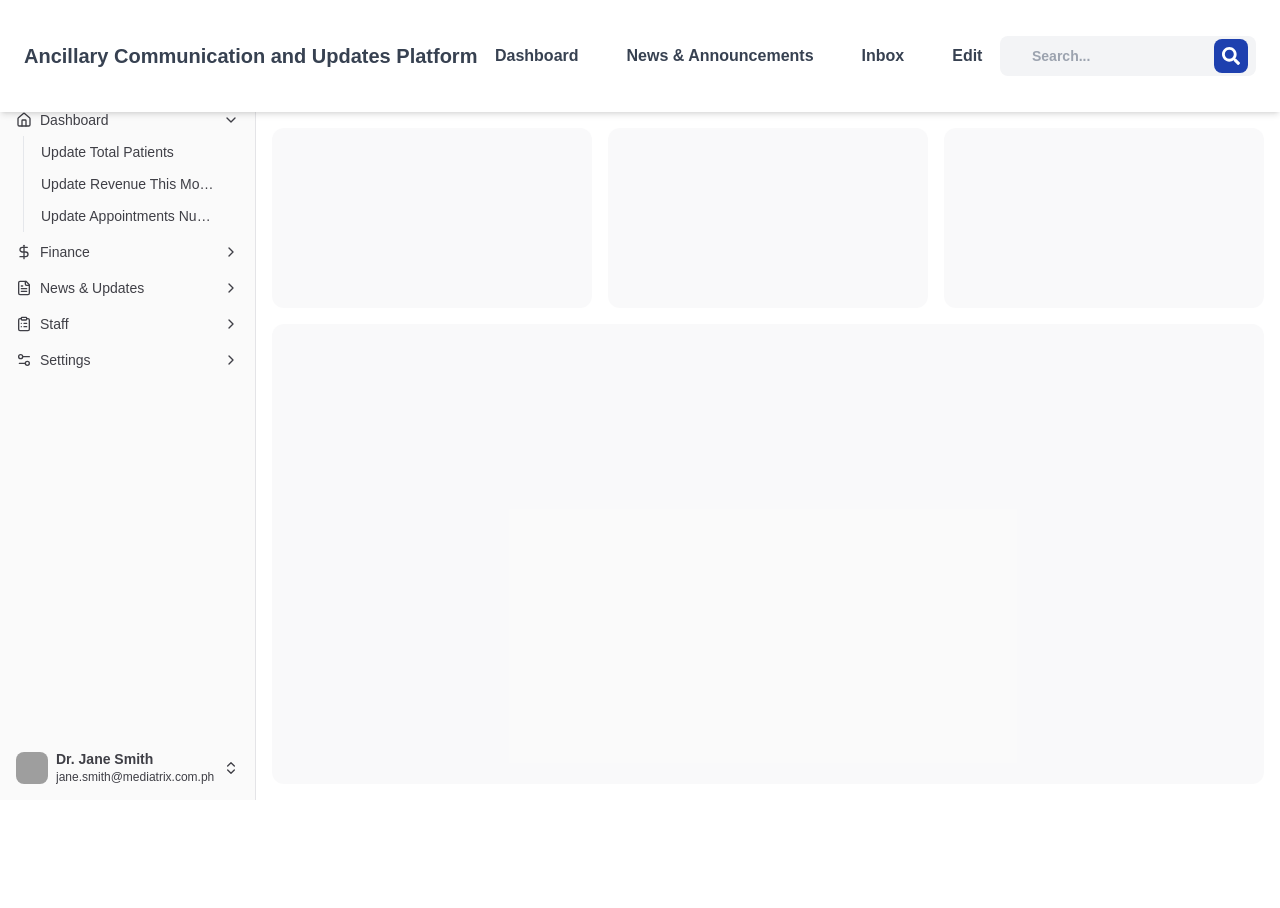
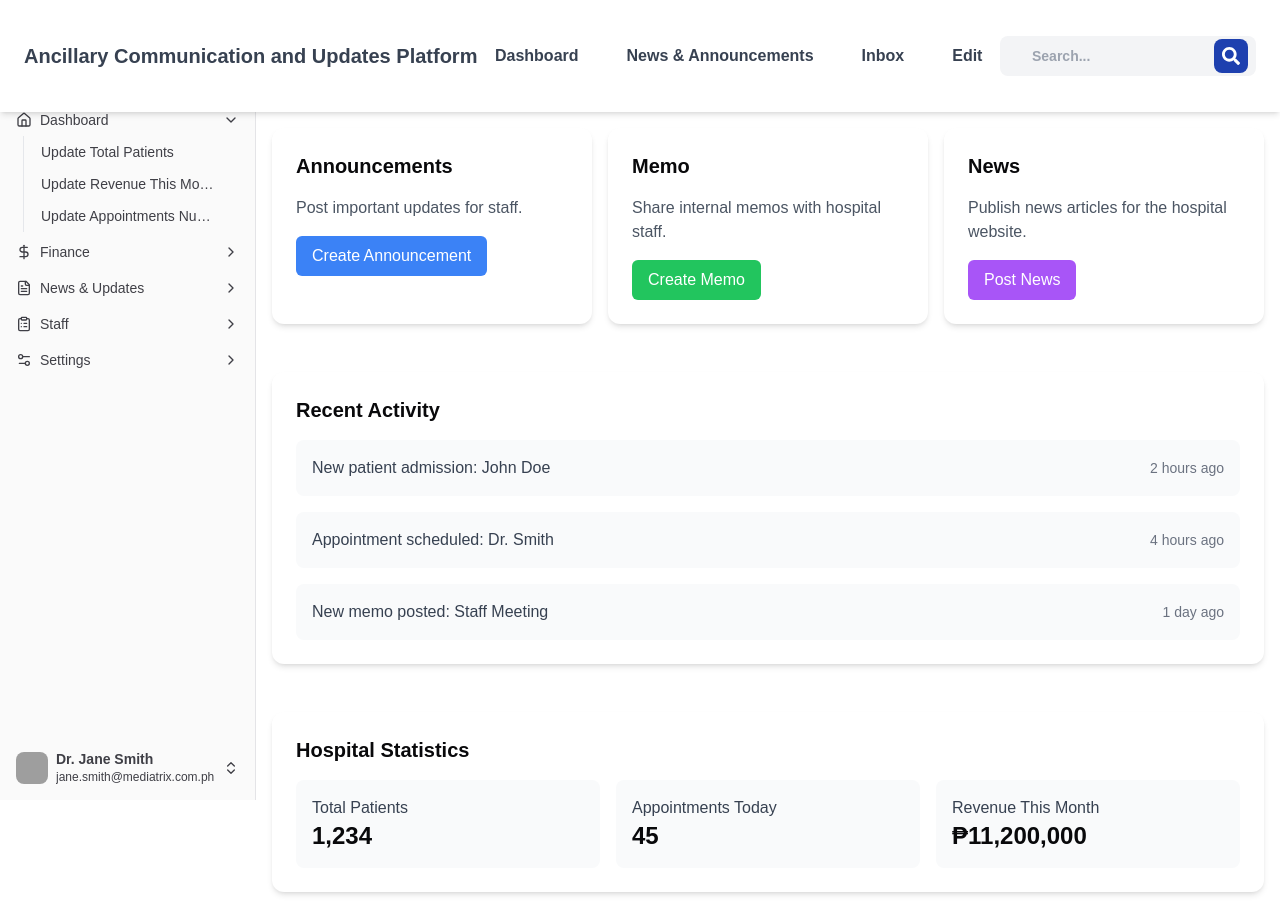
Before and after one commit to Coconhat/mediatrix-ancillary, a Next.js app: page /edit in a window 1280 px wide. Before the commit the page ends 800 px from the top, so only its background shows below. Built offline with nearby package versions, Linux system fonts and the light colour scheme; grey boxes are pictures that could not be loaded.

Commit message:
feat: enhance edit page with activities section

```diff
--- a/src/app/edit/page.js
+++ b/src/app/edit/page.js
@@ -19,8 +19,8 @@ export default function Page() {
     <SidebarProvider>
       <AppSidebar />
       <SidebarInset>
-
-        <header className="flex h-16 shrink-0 items-center gap-2 transition-[width,height] ease-linear group-has-[[data-collapsible=icon]]/sidebar-wrapper:h-12">
+        {/* Sticky Header */}
+        <header className="sticky top-0 z-10 flex h-16 shrink-0 items-center gap-2 bg-white shadow-sm transition-[width,height] ease-linear group-has-[[data-collapsible=icon]]/sidebar-wrapper:h-12">
           <div className="flex items-center gap-2 px-4">
             <SidebarTrigger className="-ml-1" />
             <Separator orientation="vertical" className="mr-2 h-4" />
@@ -28,28 +28,95 @@ export default function Page() {
               <BreadcrumbList>
                 <BreadcrumbItem className="hidden md:block">
                   <BreadcrumbLink href="#">
-                    Building Your Application
+                    Hospital Management System
                   </BreadcrumbLink>
                 </BreadcrumbItem>
                 <BreadcrumbSeparator className="hidden md:block" />
                 <BreadcrumbItem>
-                  <BreadcrumbPage>Data Fetching</BreadcrumbPage>
+                  <BreadcrumbPage>Admin Dashboard</BreadcrumbPage>
                 </BreadcrumbItem>
               </BreadcrumbList>
             </Breadcrumb>
           </div>
         </header>
 
+        {/* Main Content */}
+        <div className="flex flex-1 flex-col gap-4 p-4 pt-0 mt-16">
+          {/* Grid of Cards */}
+          <div className="grid auto-rows-min gap-4 md:grid-cols-2 lg:grid-cols-3">
+            {/* Announcements Card */}
+            <div className="rounded-xl bg-white p-6 shadow-md hover:shadow-lg transition-shadow">
+              <h3 className="text-xl font-semibold mb-4">Announcements</h3>
+              <p className="text-gray-600">
+                Post important updates for staff.
+              </p>
+              <button className="mt-4 bg-blue-500 text-white px-4 py-2 rounded-md hover:bg-blue-600 transition-colors">
+                Create Announcement
+              </button>
+            </div>
 
-        <div className="flex flex-1 flex-col gap-4 p-4 pt-0 mt-16">
-          {" "}
+            {/* Memo Card */}
+            <div className="rounded-xl bg-white p-6 shadow-md hover:shadow-lg transition-shadow">
+              <h3 className="text-xl font-semibold mb-4">Memo</h3>
+              <p className="text-gray-600">
+                Share internal memos with hospital staff.
+              </p>
+              <button className="mt-4 bg-green-500 text-white px-4 py-2 rounded-md hover:bg-green-600 transition-colors">
+                Create Memo
+              </button>
+            </div>
 
-          <div className="grid auto-rows-min gap-4 md:grid-cols-3">
-            <div className="aspect-video rounded-xl bg-muted/50" />
-            <div className="aspect-video rounded-xl bg-muted/50" />
-            <div className="aspect-video rounded-xl bg-muted/50" />
+            {/* News Card */}
+            <div className="rounded-xl bg-white p-6 shadow-md hover:shadow-lg transition-shadow">
+              <h3 className="text-xl font-semibold mb-4">News</h3>
+              <p className="text-gray-600">
+                Publish news articles for the hospital website.
+              </p>
+              <button className="mt-4 bg-purple-500 text-white px-4 py-2 rounded-md hover:bg-purple-600 transition-colors">
+                Post News
+              </button>
+            </div>
           </div>
-          <div className="min-h-[100vh] flex-1 rounded-xl bg-muted/50 md:min-h-min" />
+
+          {/* Recent Activity Section */}
+          <div className="mt-8 rounded-xl bg-white p-6 shadow-md">
+            <h3 className="text-xl font-semibold mb-4">Recent Activity</h3>
+            <div className="space-y-4">
+              <div className="flex items-center justify-between p-4 bg-gray-50 rounded-lg">
+                <p className="text-gray-700">New patient admission: John Doe</p>
+                <span className="text-sm text-gray-500">2 hours ago</span>
+              </div>
+              <div className="flex items-center justify-between p-4 bg-gray-50 rounded-lg">
+                <p className="text-gray-700">
+                  Appointment scheduled: Dr. Smith
+                </p>
+                <span className="text-sm text-gray-500">4 hours ago</span>
+              </div>
+              <div className="flex items-center justify-between p-4 bg-gray-50 rounded-lg">
+                <p className="text-gray-700">New memo posted: Staff Meeting</p>
+                <span className="text-sm text-gray-500">1 day ago</span>
+              </div>
+            </div>
+          </div>
+
+          {/* Charts or Statistics Section */}
+          <div className="mt-8 rounded-xl bg-white p-6 shadow-md">
+            <h3 className="text-xl font-semibold mb-4">Hospital Statistics</h3>
+            <div className="grid grid-cols-1 md:grid-cols-2 lg:grid-cols-3 gap-4">
+              <div className="p-4 bg-gray-50 rounded-lg">
+                <p className="text-gray-700">Total Patients</p>
+                <p className="text-2xl font-bold">1,234</p>
+              </div>
+              <div className="p-4 bg-gray-50 rounded-lg">
+                <p className="text-gray-700">Appointments Today</p>
+                <p className="text-2xl font-bold">45</p>
+              </div>
+              <div className="p-4 bg-gray-50 rounded-lg">
+                <p className="text-gray-700">Revenue This Month</p>
+                <p className="text-2xl font-bold">₱11,200,000</p>
+              </div>
+            </div>
+          </div>
         </div>
       </SidebarInset>
     </SidebarProvider>
```
